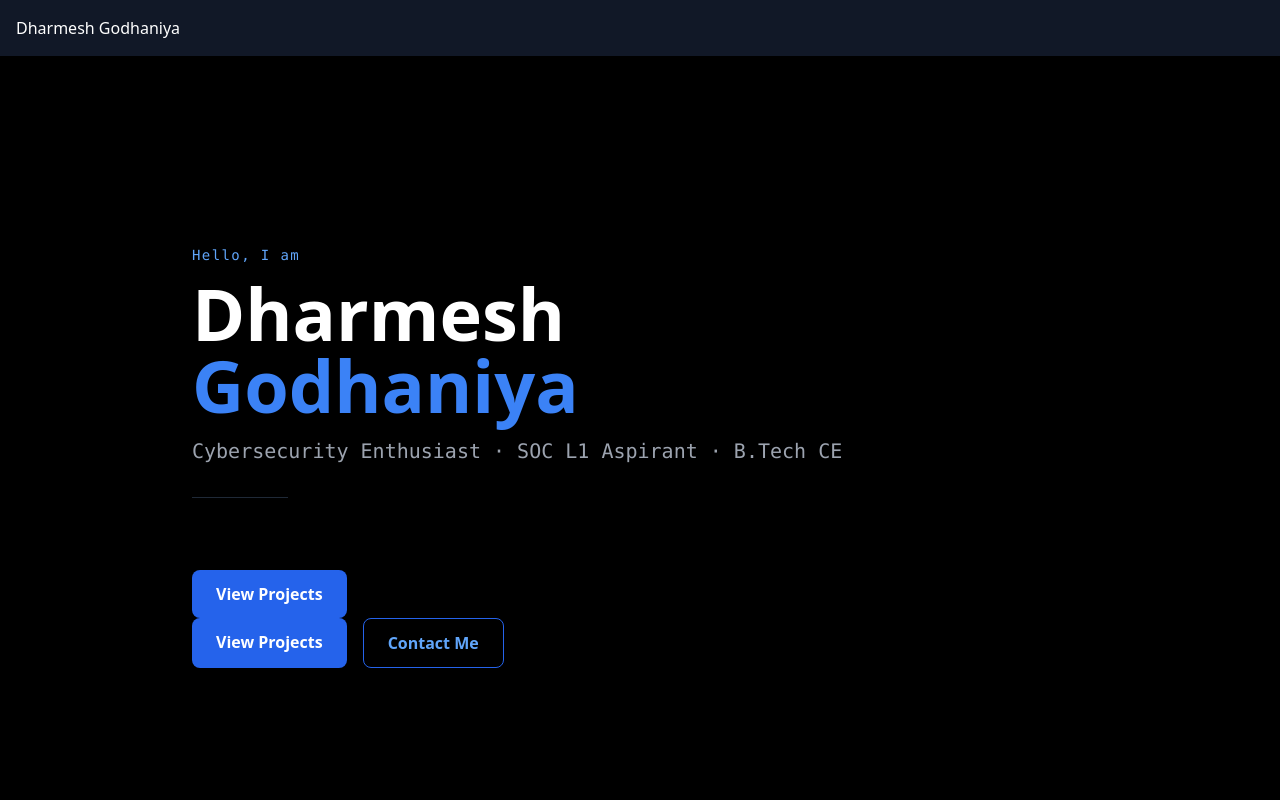
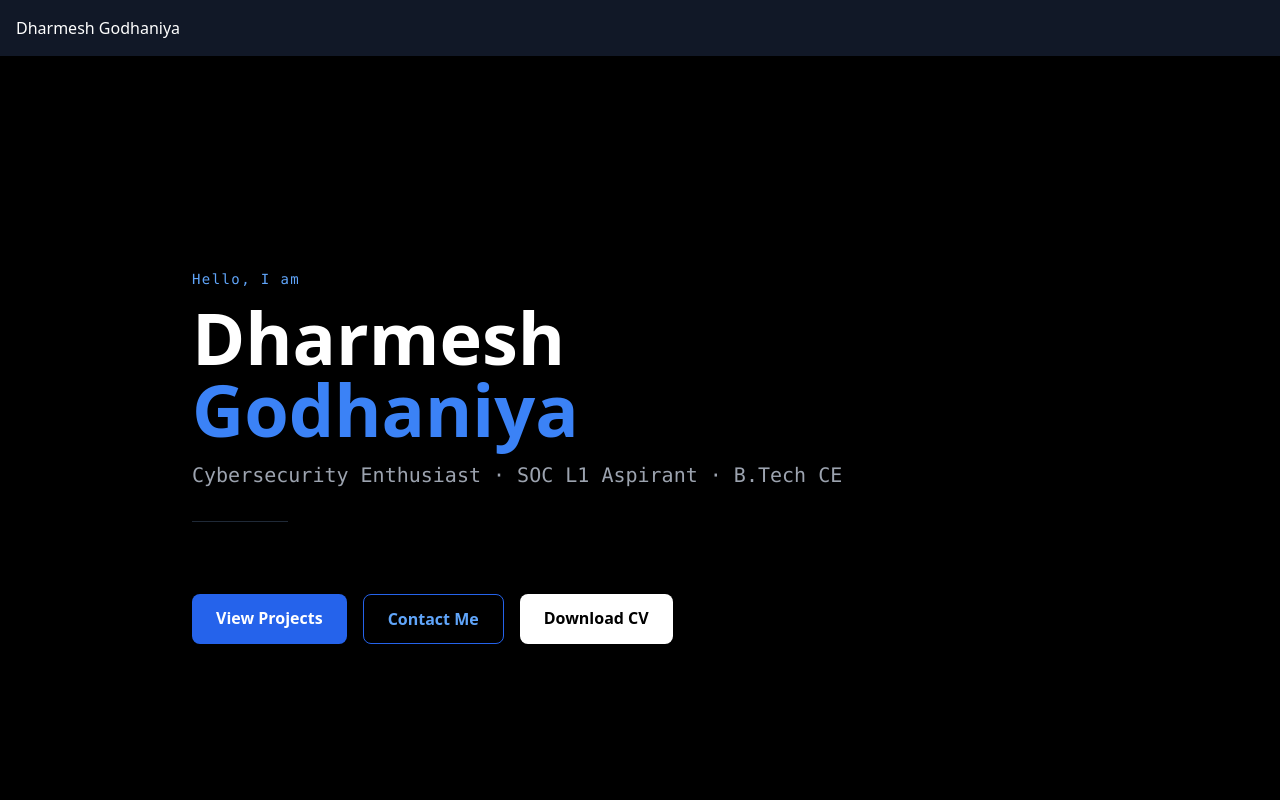
Before and after one commit to youknowtherightthing/my-portfolio, a React (Vite) app: page / in a window 1280 px wide. Shown: the top 800 px of the page. Built offline with nearby package versions, Linux system fonts and the light colour scheme.

Commit message:
added cv

```diff
--- a/src/components/Hero.jsx
+++ b/src/components/Hero.jsx
@@ -30,17 +30,14 @@ function Hero() {
                     <a href="#projects" className="bg-blue-600 hover:bg-blue-700 text-white font-semibold px-6 py-3 rounded-lg transition">
                         View Projects
                     </a>
-
-
-                </div>
-                <div className="flex flex-wrap gap-4">
-                    <a href="#projects" className="bg-blue-600 hover:bg-blue-700 text-white font-semibold px-6 py-3 rounded-lg transition">
-                        View Projects
-                    </a>
                     <a href="#contact" className="border border-blue-600 text-blue-400 hover:bg-blue-900 font-semibold px-6 py-3 rounded-lg transition">
                         Contact Me
                     </a>
+                    <a href="/cv.pdf" target="_blank" rel="noopener noreferrer" className="bg-white text-black hover:bg-gray-200 font-semibold px-6 py-3 rounded-lg transition">
+                        Download CV
+                    </a>
                 </div>
+
 
             </div>
         </section>
```
